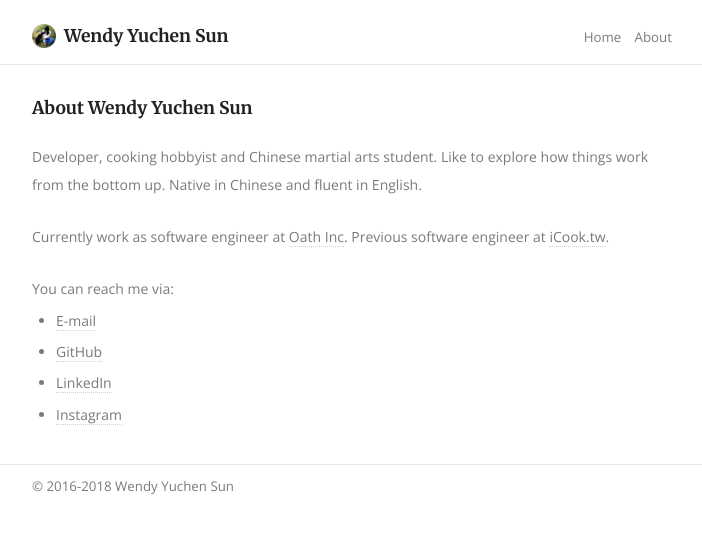
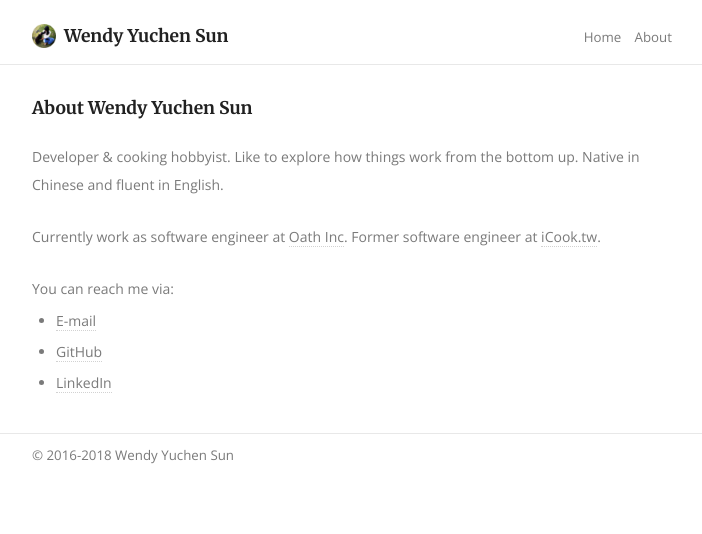
Before and after one commit to wendyyuchensun/wendyyuchensun.github.io, a Jekyll site: the page built from about/index.html, in a window 1280 px wide. Shown: the top 534 px of the page, without its empty margins (288-990 px from the left). Built offline with Jekyll 4.4.1, drawn with Linux system fonts in a browser that asks for light colours.

Commit message:
Update about

```diff
--- a/about/index.html
+++ b/about/index.html
@@ -4,13 +4,13 @@ layout: default
 ---
 <section>
   <p>
-    Developer, cooking hobbyist and Chinese martial arts student.
+    Developer & cooking hobbyist.
     Like to explore how things work from the bottom up.
     Native in Chinese and fluent in English.
   </p>
   <p>
-    Currently work as software engineer at <a href="https://www.oath.com/">Oath Inc</a>.
-    Previous software engineer at <a href="https://icook.tw/">iCook.tw</a>.
+    Currently work as software engineer at <a href="https://www.verizonmedia.com/">Oath Inc</a>.
+    Former software engineer at <a href="https://icook.tw/">iCook.tw</a>.
   </p>
   <p>
     You can reach me via:
@@ -19,6 +19,5 @@ layout: default
     <li><a href="mailto:{{ site.email }}">E-mail</a></li>
     <li><a href="https://github.com/wendyyuchensun">GitHub</a></li>
     <li><a href="https://www.linkedin.com/in/wendyyuchensun/">LinkedIn</a></li>
-    <li><a href="https://www.instagram.com/wendyyuchens/">Instagram</a></li>
   </ul>
 </section>
```
